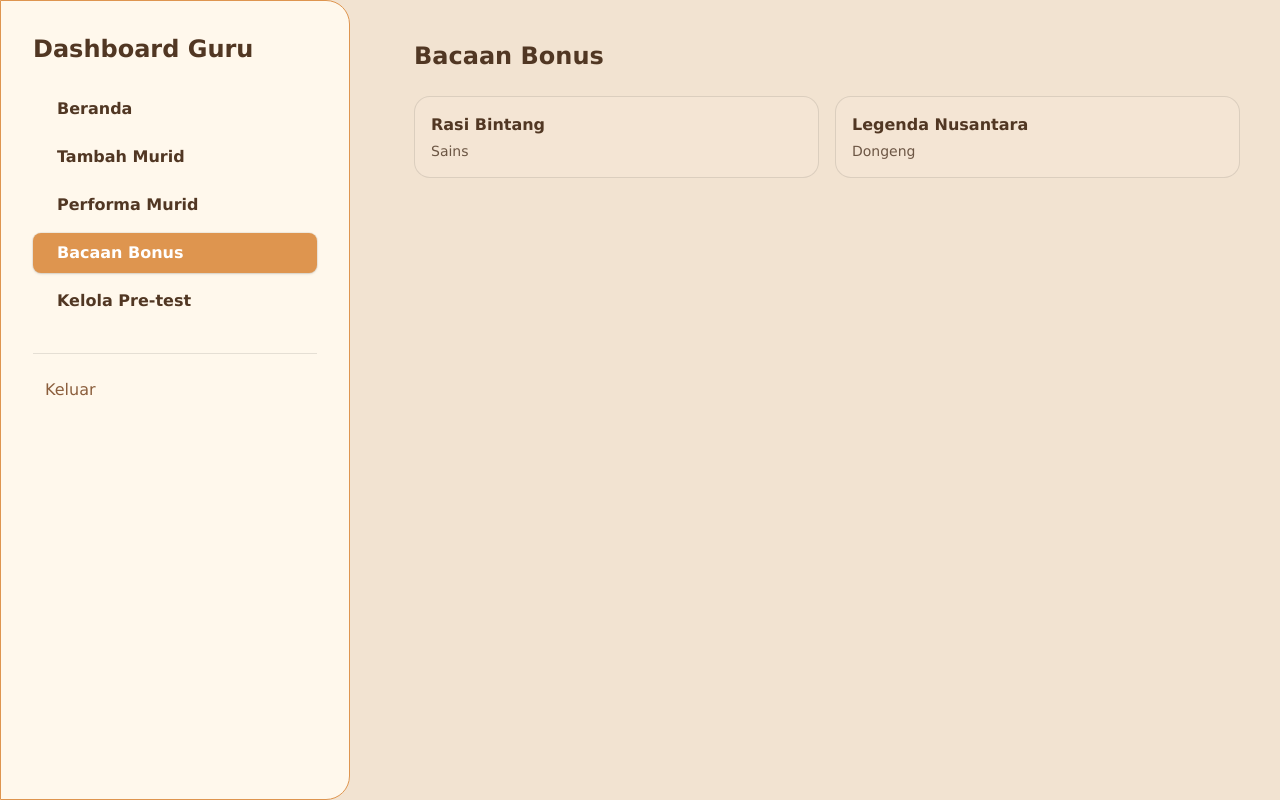
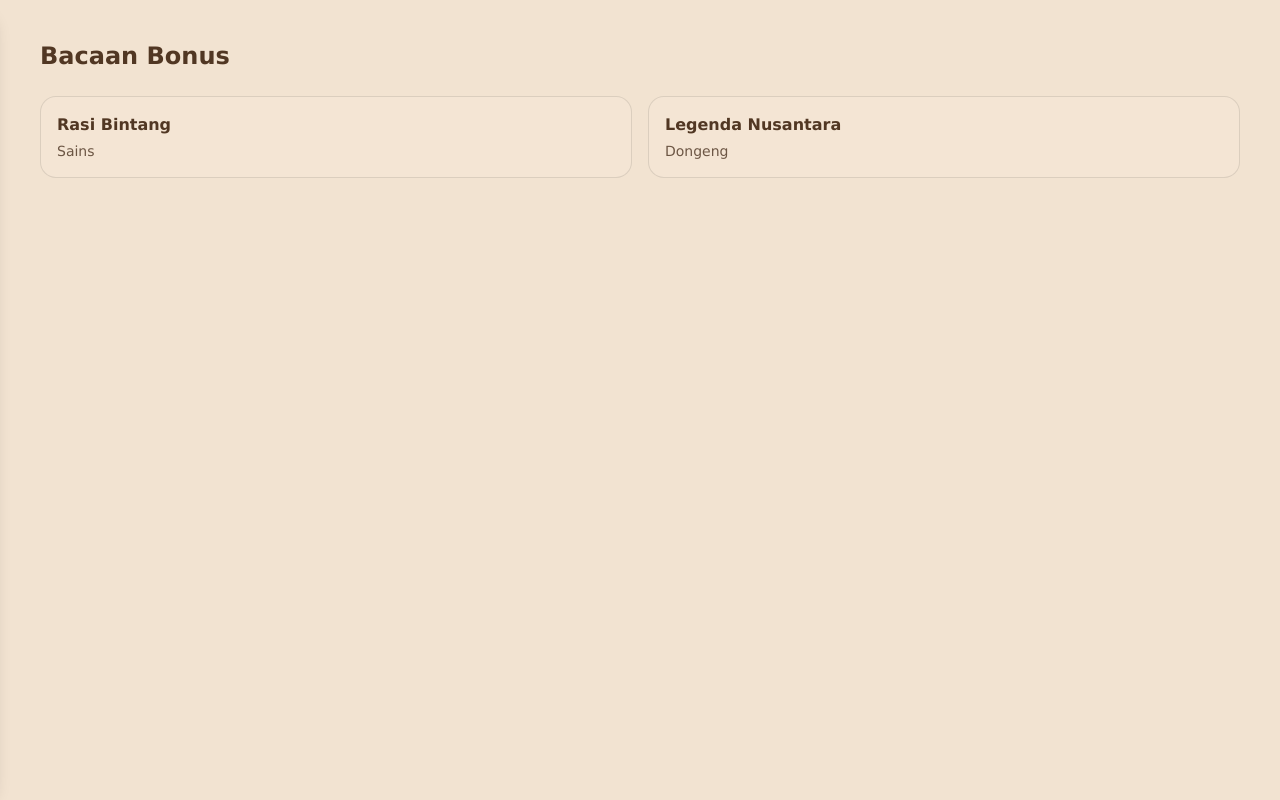
Before and after one commit to Je-One-One-LIDM/bacarita-fe, a Next.js app: page /guru/beranda/bacaan-bonus in a window 1280 px wide. Built offline with nearby package versions, Linux system fonts and the light colour scheme.

Commit message:
feat: sidebar open close and make components for dashboard teacher

```diff
--- /dev/null
+++ b/src/components/guru/beranda.tsx
@@ -0,0 +1,45 @@
+export const AccuracyBar = ({ accuracy }: { accuracy: number }) => {
+  const getColor = () => {
+    if (accuracy >= 70) return "bg-green-500";
+    if (accuracy >= 50) return "bg-yellow-500";
+    return "bg-red-500";
+  };
+
+  return (
+    <div className="flex items-center gap-2 w-full">
+      <div className="flex-1 h-2 bg-[#Fff8ec] rounded-full overflow-hidden border border-[#DE954F]">
+        <div className={`h-full ${getColor()}`} style={{ width: `${accuracy}%` }} />
+      </div>
+      <span className="text-[#5a4631] font-semibold text-sm w-12 text-right">{accuracy}%</span>
+    </div>
+  );
+};
+
+export const StatCard = ({ icon: Icon, title, value }: { icon: React.ReactNode; title: string; value: number | string }) => (
+  <div className="bg-[#Fff8ec] border-2 border-[#DE954F] rounded-xl p-4 shadow-sm hover:shadow-md transition-shadow duration-300">
+    <div className="flex items-center justify-between">
+      <div>
+        <p className="text-[#5a4631] text-[12px] font-medium">{title}</p>
+        <p className="text-[#5a4631] text-xl font-bold mt-2">{value}</p>
+      </div>
+      <div className="text-[#DE954F] opacity-70">{Icon}</div>
+    </div>
+  </div>
+);
+
+export const MedalBadge = ({ medal }: { medal: string }) => {
+  const medalConfig: Record<string, { image: string; label: string }> = {
+    GOLD: { image: "/assets/medals/gold_medal.svg", label: "GOLD" },
+    SILVER: { image: "/assets/medals/silver_medal.svg", label: "SILVER" },
+    BRONZE: { image: "/assets/medals/bronze_medal.svg", label: "BRONZE" },
+  };
+
+  const config = medalConfig[medal] || medalConfig.BRONZE;
+
+  return (
+    <span className="flex items-center gap-2 bg-[#Fff8ec] rounded-full px-3 py-1 text-sm font-semibold">
+      <img src={config.image} alt={config.label} className="w-5 h-5" />
+      <span className="text-[#5a4631]">{config.label}</span>
+    </span>
+  );
+};
--- a/src/components/guru/sidebar.tsx
+++ b/src/components/guru/sidebar.tsx
@@ -1,60 +1,104 @@
+// sidebar.tsx
 "use client";
 
 import { type FC, JSX, memo } from "react";
 import Link from "next/link";
 import { usePathname } from "next/navigation";
 import { cn } from "@/lib/cn";
+import { LogOut, X } from "lucide-react";
 
-export type NavItem = {
-  label: string;
-  href: string;
-  icon?: JSX.Element;
-};
+export type NavItem = { label: string; href: string; icon?: JSX.Element };
 
 const navItems: NavItem[] = [
-  { label: "Beranda",           href: "/guru/beranda" },
-  { label: "Tambah Murid",      href: "/guru/beranda/tambah-murid" },
-  { label: "Performa Murid",    href: "/guru/beranda/performa-murid" },
-  { label: "Bacaan Bonus",      href: "/guru/beranda/bacaan-bonus" },
-  { label: "Kelola Pre-test",   href: "/guru/beranda/kelola-pre-test" },
+  { label: "Beranda", href: "/guru/beranda" },
+  { label: "Tambah Murid", href: "/guru/beranda/tambah-murid" },
+  { label: "Performa Murid", href: "/guru/beranda/performa-murid" },
+  { label: "Bacaan Bonus", href: "/guru/beranda/bacaan-bonus" },
+  { label: "Kelola Pre-test", href: "/guru/beranda/kelola-pre-test" },
 ];
 
-const Sidebar: FC = () => {
+type SidebarProps = { open: boolean; onClose: () => void; onToggle: () => void };
+
+const Sidebar: FC<SidebarProps> = ({ open, onClose, onToggle }) => {
   const pathname = usePathname();
 
   return (
-    <aside className="verdana w-full md:w-[350px] shrink-0  bg-[#Fff8ec] backdrop-blur border border-[#DE954F] rounded-r-3xl p-6 md:p-8">
-      <h1 className="text-xl md:text-2xl font-extrabold text-[#513723] mb-4 md:mb-6">Dashboard Guru</h1>
+    <>
+      <div onClick={onClose} className={cn("fixed inset-0 bg-black/40 backdrop-blur-sm transition-opacity duration-300 z-30 md:hidden", open ? "opacity-100 pointer-events-auto" : "opacity-0 pointer-events-none")} />
+
+      <aside
+        className={cn(
+          "verdana fixed inset-y-0 left-0 z-40",
+          "w-[85%] max-w-sm md:w-[300px] shrink-0",
+          "bg-[#FFF8EC] backdrop-blur",
+          "border-r-2 border-[#DE954F] rounded-none md:rounded-r-3xl",
+          "shadow-2xl md:shadow-lg",
+          "p-6 md:p-8",
+          "transition-transform duration-300 will-change-transform",
+          "flex flex-col",
+          open ? "translate-x-0" : "-translate-x-full",
+          "overflow-hidden"
+        )}
+      >
+        <div className="flex items-center justify-between mb-8 md:mb-10">
+          <div className="flex flex-col">
+            <h1 className="text-2xl md:text-3xl font-black text-[#5a4631] tracking-tight">Dashboard</h1>
+            <p className="text-xs text-[#5a4631] opacity-60 font-medium">Guru</p>
+          </div>
+          <button
+            onClick={onToggle}
+            className={cn("flex items-center justify-center h-10 w-10", "shadow-sm rounded-full border-2 border-[#DE954F]", "bg-[#FFF8EC]", "transition-all duration-300 ease-out", "hover:shadow-md active:scale-95", "text-[#5a4631]")}
+            aria-label="Close sidebar"
+          >
+            <X size={20} />
+          </button>
+        </div>
 
         <nav className="space-y-2">
-        {navItems.map((item) => {
+          {navItems.map((item, idx) => {
             const active = pathname === item.href;
             return (
               <Link
                 key={item.href}
                 href={item.href}
                 className={cn(
-                "flex items-center gap-3 rounded-lg px-3 py-2 text-[#513723] transition",
-                "hover:bg-[#DE954F] hover:text-white hover:shadow-sm",
-                active && "bg-[#DE954F] shadow text-white ring-1 ring-black/5"
+                  "relative flex items-center gap-3 rounded-xl px-4 py-3",
+                  "text-[#5a4631] font-semibold transition-all duration-300",
+                  "group overflow-hidden",
+                  active ? "bg-[#DE954F] text-white shadow-lg" : "hover:bg-[#EDD1B0] text-[#5a4631]"
                 )}
               >
-              <span className="i-lucide-circle-dot text-sm" />
-              <span className="font-semibold">{item.label}</span>
+                <span className="relative">{item.label}</span>
               </Link>
             );
           })}
         </nav>
 
-      <div className="mt-8 pt-4 border-t border-black/10">
+        <div className="my-6 md:my-8 relative">
+          <div className="absolute inset-0 flex items-center">
+            <div className="w-full border-t-2 border-[#DE954F] opacity-30"></div>
+          </div>
+        </div>
+
         <Link
           href="/logout"
-          className="block w-full text-left rounded-xl px-3 py-2 text-[#8B5E3C] hover:bg-black/5"
+          onClick={onClose}
+          className={cn(
+            "relative flex items-center justify-center gap-2 w-full",
+            "rounded-xl px-4 py-4 text-white font-bold",
+            "bg-[#DE954F]",
+            "border-2 border-transparent",
+            "shadow-lg hover:shadow-2xl",
+            "transition-all duration-300 ease-out",
+            "hover:scale-105 active:scale-95",
+            "group overflow-hidden"
+          )}
         >
-          Keluar
+          <LogOut size={20} className="relative transition-transform group-hover:scale-110 duration-300" />
+          <span className="relative">Keluar</span>
         </Link>
-      </div>
       </aside>
+    </>
   );
 };
 
```
Lines whose indentation alone changed are shown as unchanged.
